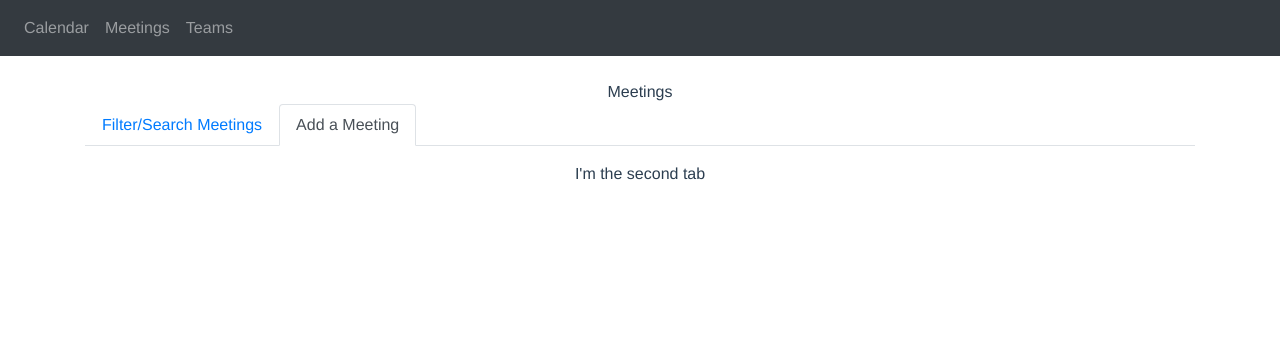
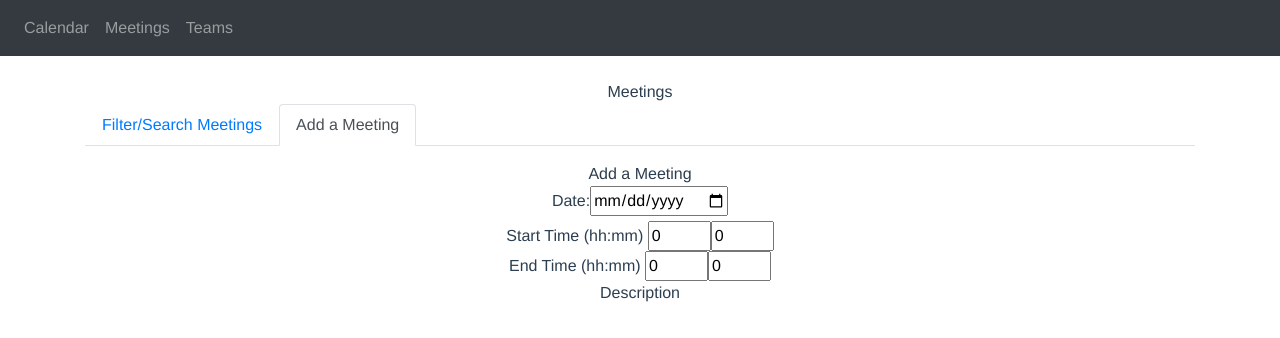
Before and after one commit to rishabh-rupeek/meetings-app-frontend, a Vue app: page /meetings in a window 1280 px wide. Both pictures are taken after a click on the tab "Add a Meeting". Shown: the top 338 px of the page. Built offline with nearby package versions, Linux system fonts and the light colour scheme.

Commit message:
separate components for search and add meeting

```diff
--- /dev/null
+++ b/src/components/AddMeeting.vue
@@ -0,0 +1,28 @@
+<template>
+    <div>
+        Add a Meeting
+        <div>
+            <label for="meetingDate">Date:</label>
+            <input type="date" id="meetingDate" name="meetingDate">
+            <div>
+                Start Time (hh:mm)
+                <input id="start-time-hours" type="number" value="0" min="0" max="23">
+                <input id="start-time-minutes" type="number" value="0" min="0" max="59">
+            </div>
+            <div>
+                End Time (hh:mm)
+                <input id="end-time-hours" type="number" value="0" min="0" max="23">
+                <input id="end-time-minutes" type="number" value="0" min="0" max="59">
+            </div>
+            <div>
+                Description
+
+            </div>
+        </div>
+    </div>
+</template>
+<script>
+export default {
+    name:'AddMeeting'
+}
+</script>
--- a/src/components/Meetings.vue
+++ b/src/components/Meetings.vue
@@ -4,48 +4,24 @@
         <div>
         <b-tabs content-class="mt-3">
             <b-tab title="Filter/Search Meetings" active>
-
-                <h3>Search for Meetings</h3>
-                <div>
-                Date
-                <select v-model="dateOption" name="date" id="dateOption">
-                    <option value="TODAY">TODAY</option>
-                    <option value="ALL">ALL</option>
-                    <option value="PAST">PAST</option>
-                    <option value="UPCOMING">UPCOMING</option>
-                </select>
-                </div>
-                <div>
-                Search For
-                <b-form-textarea
-                    id="textarea"
-                    v-model="searchText"
-                    placeholder="Enter something..."
-                    rows="3"
-                    max-rows="6"
-                ></b-form-textarea>
-                </div>
-                <button @click="search">Search</button>
-
+                <SearchMeetings/>
             </b-tab>
             <b-tab title="Add a Meeting">
-                <p>I'm the second tab</p>
+                <AddMeeting/>
             </b-tab>
         </b-tabs>
         </div>
-        <MeetingsList
-            :meetings="meetingsList"
-            class="meetingsList"
-        />
     </div>
 </template>
 <script>
-import MeetingsList from './MeetingsList'
-import { searchMeetingsForUser } from '../services.js/meetings'
+import SearchMeetings from './SearchMeetings'
+import AddMeeting from './AddMeeting'
+
 export default {
     name: 'Meetings',
     components:{
-        MeetingsList
+        SearchMeetings,
+        AddMeeting
     },
     data(){
         return{
@@ -53,21 +29,10 @@ export default {
             email:localStorage.getItem('email'),
             userId:localStorage.getItem('userId'),
             token: localStorage.getItem('token'),
-            dateOption: "TODAY",
-            searchText: "",
-            meetingsList: []
         }
     },
     methods:{
-        search(){
-            searchMeetingsForUser(this.dateOption,this.searchText)
-                .then((response) => {
-                    //console.log(response);
-                    this.meetingsList = response.data;
-                }).catch((error) => {
-                    console.log(error);
-                })
-        }
+
     }
 }
 </script>
--- /dev/null
+++ b/src/components/SearchMeetings.vue
@@ -0,0 +1,57 @@
+<template>
+    <div>
+        <h3>Search for Meetings</h3>
+        <div>
+            Date
+            <select v-model="dateOption" name="date" id="dateOption">
+                <option value="TODAY">TODAY</option>
+                <option value="ALL">ALL</option>
+                <option value="PAST">PAST</option>
+                <option value="UPCOMING">UPCOMING</option>
+            </select>
+        </div>
+        <div>
+            Search For
+            <b-form-textarea
+                id="textarea"
+                v-model="searchText"
+                placeholder="Enter something..."
+                rows="3"
+                max-rows="6"
+            ></b-form-textarea>
+        </div>
+        <button @click="search">Search</button>
+        <MeetingsList
+            :meetings="meetingsList"
+        />
+    </div>
+</template>
+<script>
+import MeetingsList from './MeetingsList'
+import { searchMeetingsForUser } from '../services.js/meetings'
+
+export default {
+    name:'SearchMeetings',
+    components:{
+        MeetingsList
+    },
+    data(){
+        return{
+            dateOption: "TODAY",
+            searchText: "",
+            meetingsList: []
+        }
+    },
+    methods:{
+        search(){
+            searchMeetingsForUser(this.dateOption,this.searchText)
+                .then((response) => {
+                    //console.log(response);
+                    this.meetingsList = response.data;
+                }).catch((error) => {
+                    console.log(error);
+                })
+        }
+    }
+}
+</script>
```
